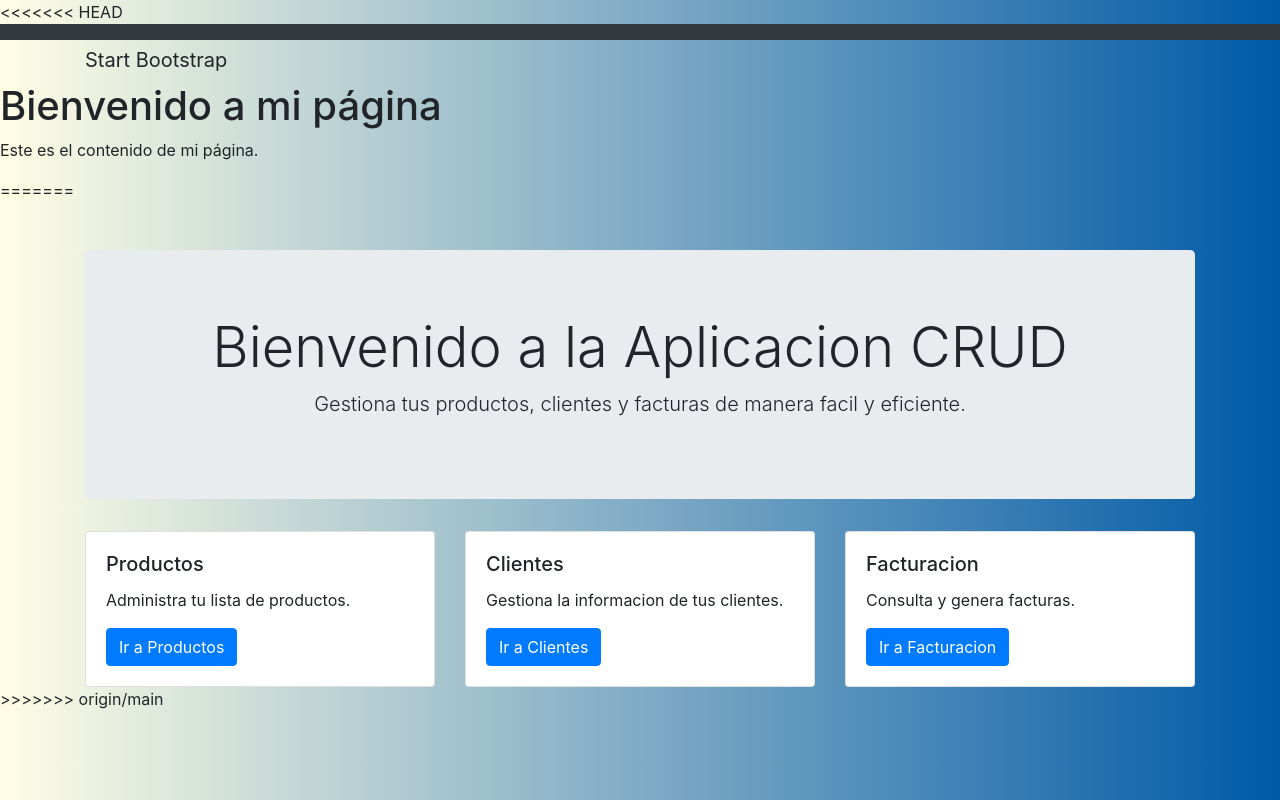
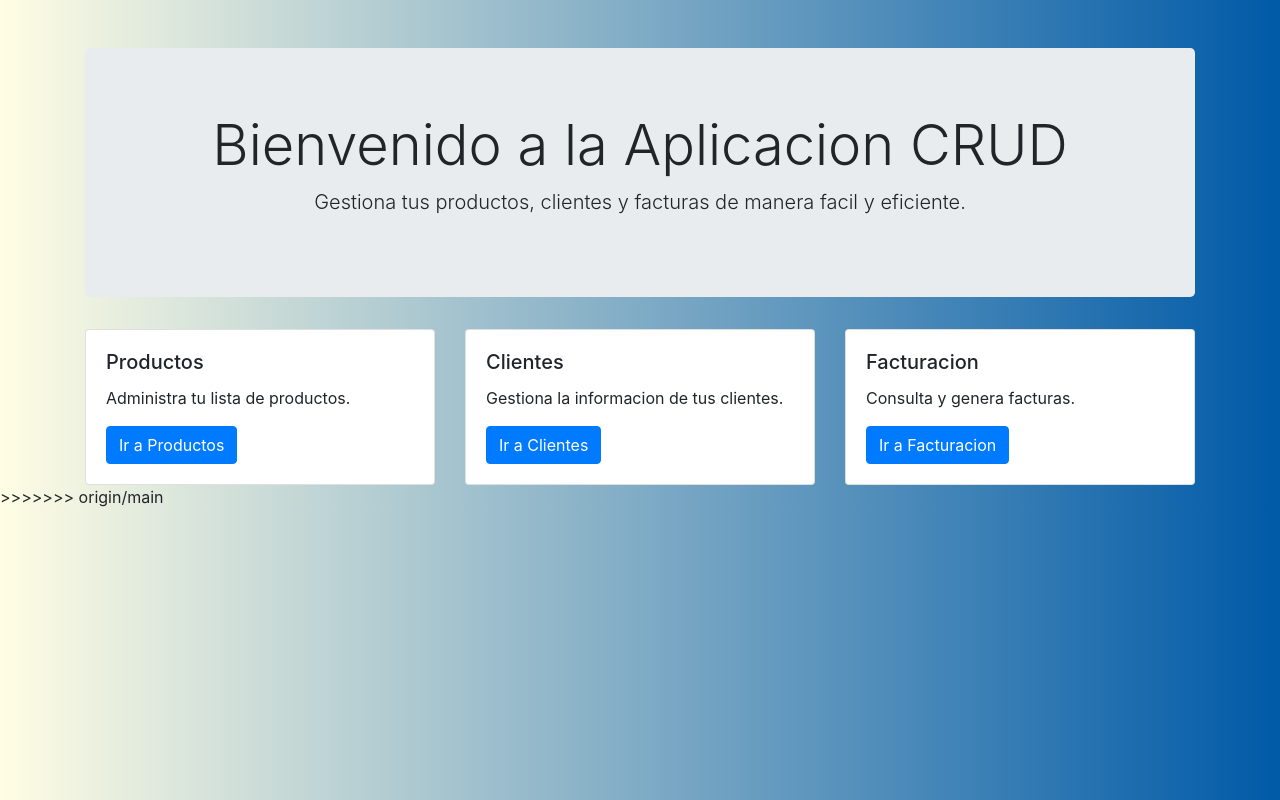
Before and after one commit to MauGarr/Desarrollo_Web, a Django app: template Proyecto2Ipc/templates/inicio.html in a window 1280 px wide. Run offline with Django 5.2, Linux system fonts and the light colour scheme; the template is opened without the code that fills it, so the values that code supplies are empty; some libraries are stand-ins or nearby versions.

Commit message:
terminando resolucion de conflictos

```diff
--- a/Proyecto2Ipc/templates/inicio.html
+++ b/Proyecto2Ipc/templates/inicio.html
@@ -1,18 +1,4 @@
-<<<<<<< HEAD
-<!-- Plantilla principal -->
-<!DOCTYPE html>
-<html lang="es">
-<head>
-    <meta charset="utf-8">
-    <meta name="viewport" content="width=device-width, initial-scale=1">
-    <title>Mi Página</title>
-    {% include 'nav.html' %}
-</head>
-<body>
-    <!-- Contenido específico de la página -->
-    <h1>Bienvenido a mi página</h1>
-    <p>Este es el contenido de mi página.</p>
-=======
+
 <!-- crud_app/templates/index.html -->
 
 <!DOCTYPE html>
```
